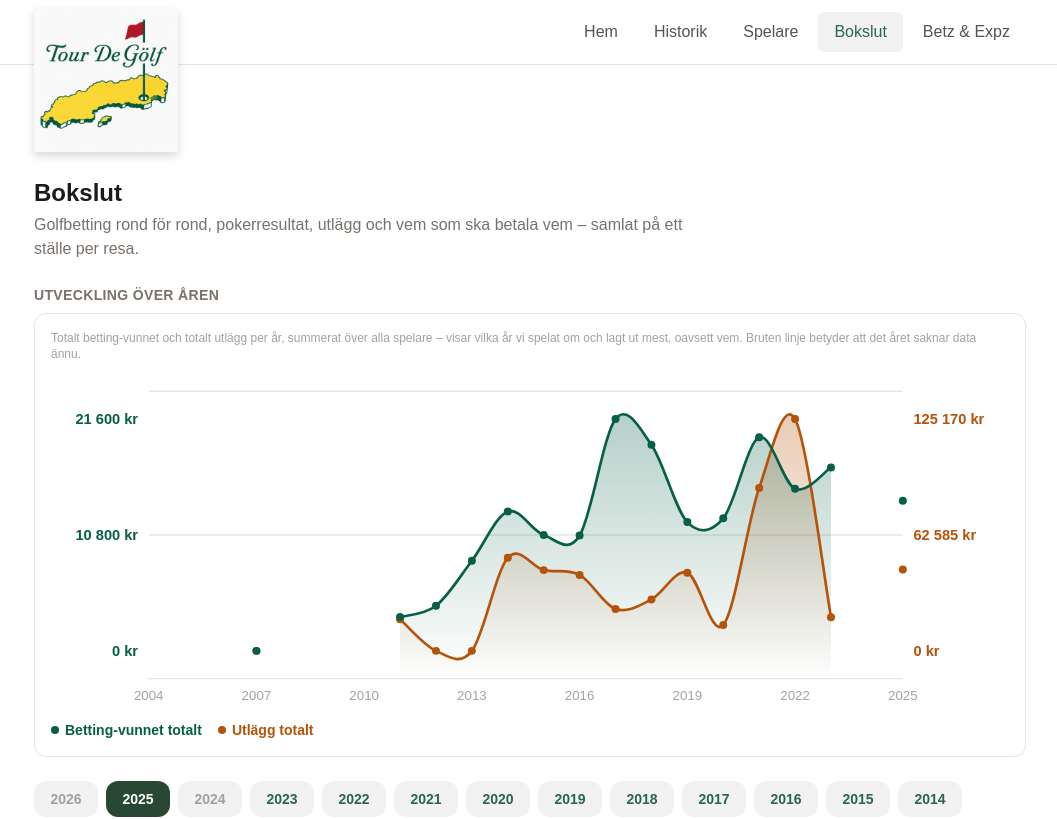
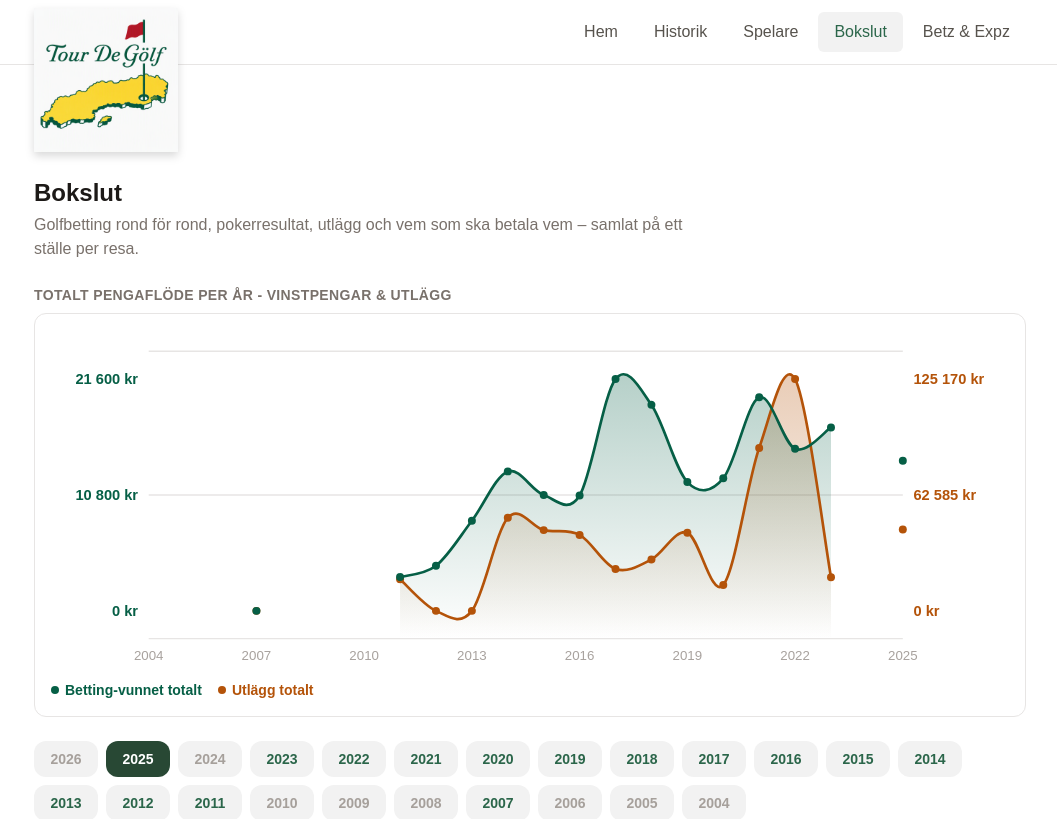
Before and after one commit to Dejan7704/tdg-app, a Next.js app: page /betting-business in a window 1280 px wide. Shown: the top 819 px of the page, without its empty margins (110-1167 px from the left). Built offline with nearby package versions, Linux system fonts and the light colour scheme.

Commit message:
Bokslut: ta bort beskrivande text under diagramrubriken, byt rubrik till Totalt pengaflöde per år

```diff
--- a/src/app/betting-business/page.tsx
+++ b/src/app/betting-business/page.tsx
@@ -201,15 +201,9 @@ export default async function BettingBusinessPage({
 
       <section className="flex flex-col gap-2">
         <h2 className="text-sm font-semibold uppercase tracking-wide text-stone-500">
-          Utveckling över åren
+          Totalt pengaflöde per år - vinstpengar & utlägg
         </h2>
         <div className="rounded-xl border border-stone-200 bg-white p-4">
-          <p className="text-xs text-stone-400">
-            Totalt betting-vunnet och totalt utlägg per år, summerat över alla spelare –
-            visar vilka år vi spelat om och lagt ut mest, oavsett vem. Bruten linje betyder
-            att det året saknar data ännu.
-          </p>
-          <div className="mt-2">
           <DualAxisLineChart
             left={{
               data: yearlyTotals.map((d) => ({ year: d.year, value: d.bettingTotal })),
@@ -225,7 +219,6 @@ export default async function BettingBusinessPage({
             }}
             yearDomain={{ minYear: EDITIONS_MIN_YEAR, maxYear: EDITIONS_MAX_YEAR }}
           />
-          </div>
         </div>
       </section>
 
```
Lines whose indentation alone changed are shown as unchanged.
